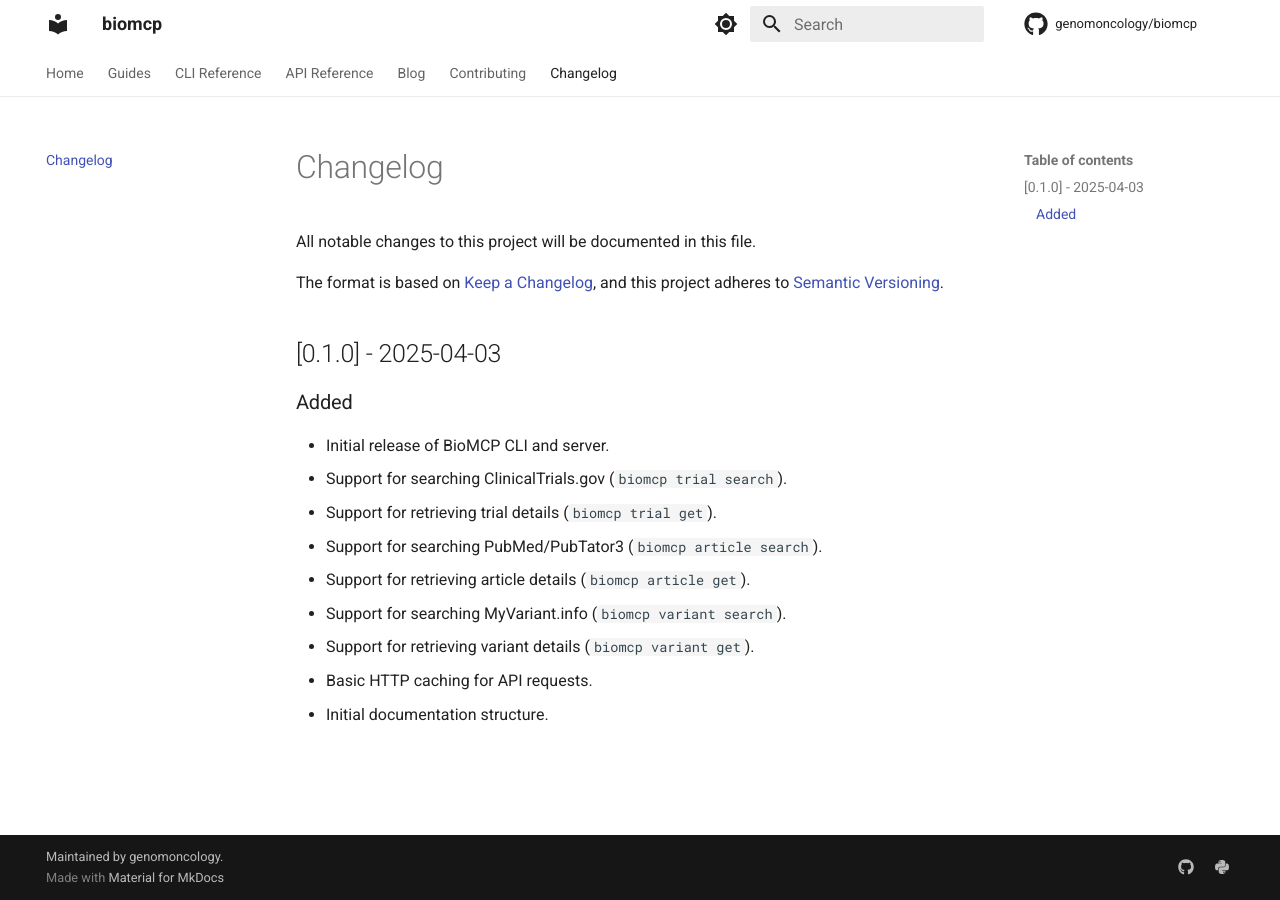
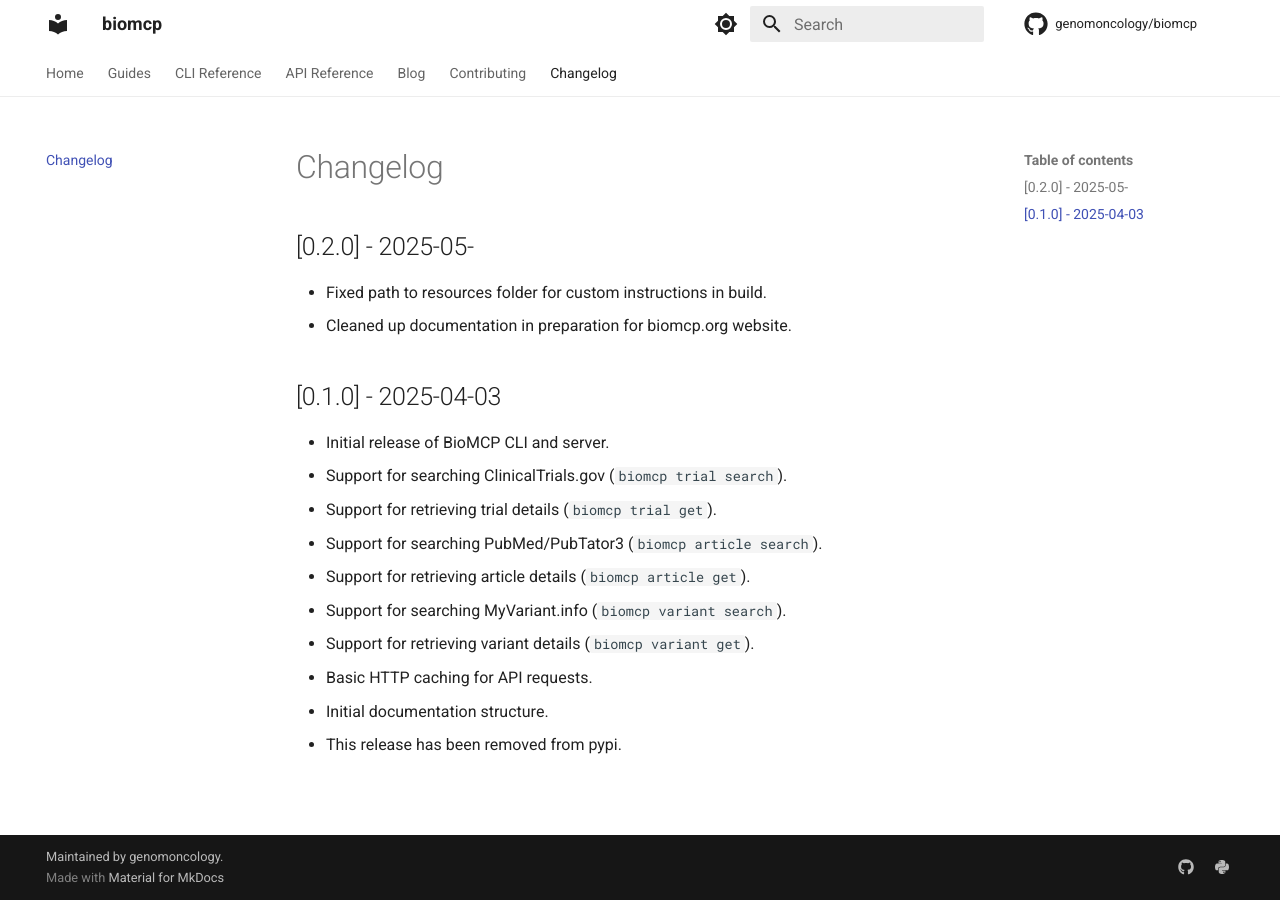
Before and after one commit to wenliangz/biomcp, an MkDocs documentation site: the page built from docs/changelog.md, in a window 1280 px wide. Built offline with MkDocs 1.6.1 and Material for MkDocs 9.7.7, drawn with Linux system fonts in a browser that asks for light colours; comment, search, counter and statistics services are not loaded.

Commit message:
Fix: Documentation and installation improvements
- Updates documentation for clarity.
- Adds `biomcp-python` package name clarification.
- Fixes typo in cli usage.
- Updates documentation in preparation for biomcp.org website.
- Updates mkdocs deployment to point to biomcp.org.
- Removes release 0.1.0 from changelog.
- Updates changelog version to 0.2.0.
- Updates changelog date.

```diff
--- a/docs/changelog.md
+++ b/docs/changelog.md
@@ -1,13 +1,11 @@
 # Changelog
 
-All notable changes to this project will be documented in this file.
+## [0.2.0] - 2025-05-
 
-The format is based on [Keep a Changelog](https://keepachangelog.com/en/1.0.0/),
-and this project adheres to [Semantic Versioning](https://semver.org/spec/v2.0.0.html).
+- Fixed path to resources folder for custom instructions in build.
+- Cleaned up documentation in preparation for biomcp.org website.
 
 ## [0.1.0] - 2025-04-03
-
-### Added
 
 - Initial release of BioMCP CLI and server.
 - Support for searching ClinicalTrials.gov (`biomcp trial search`).
@@ -18,3 +16,4 @@
 - Support for retrieving variant details (`biomcp variant get`).
 - Basic HTTP caching for API requests.
 - Initial documentation structure.
+- This release has been removed from pypi.
```
Also changed, not shown: README.md (+7 -2 lines), 1 other file.
